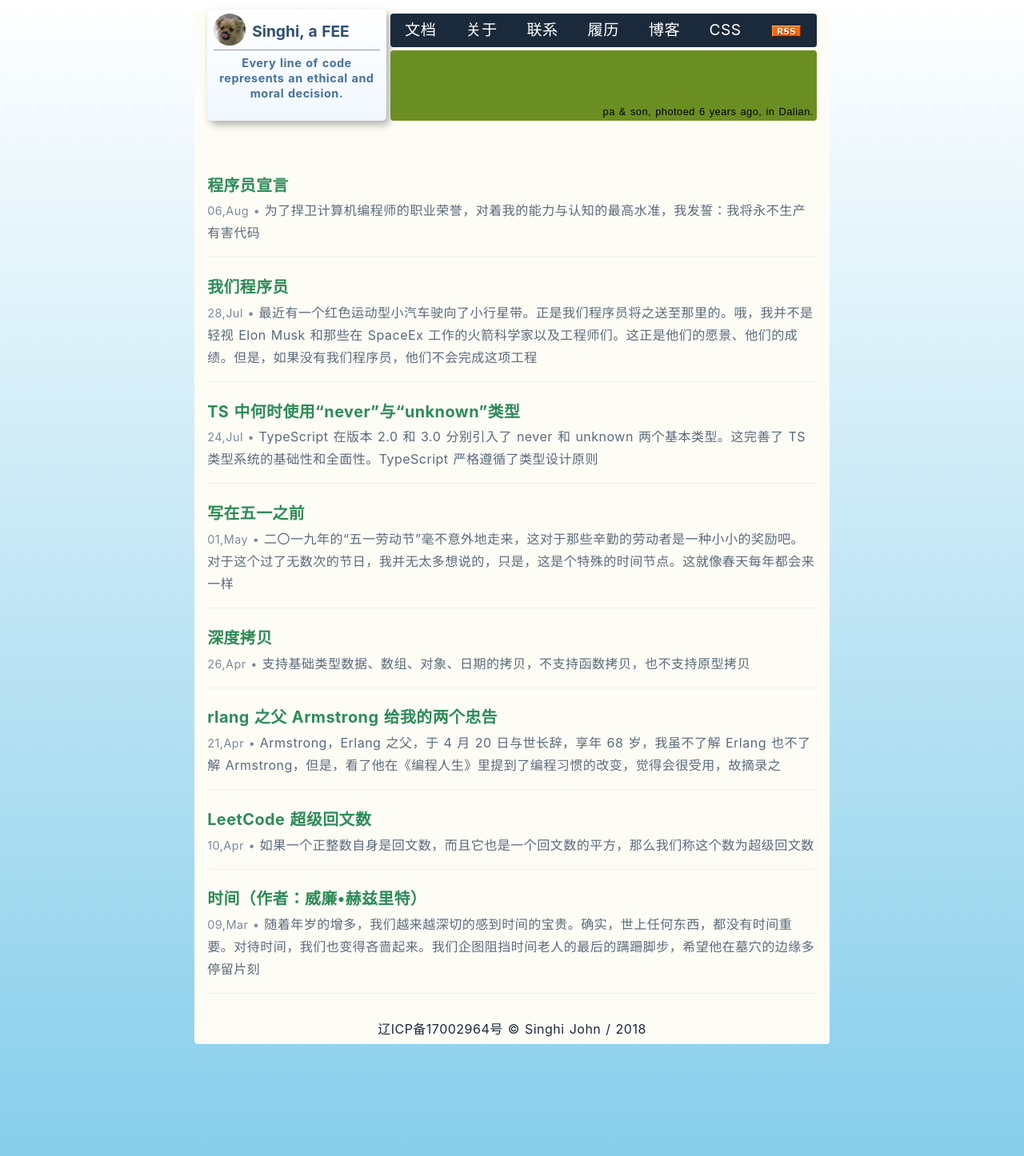
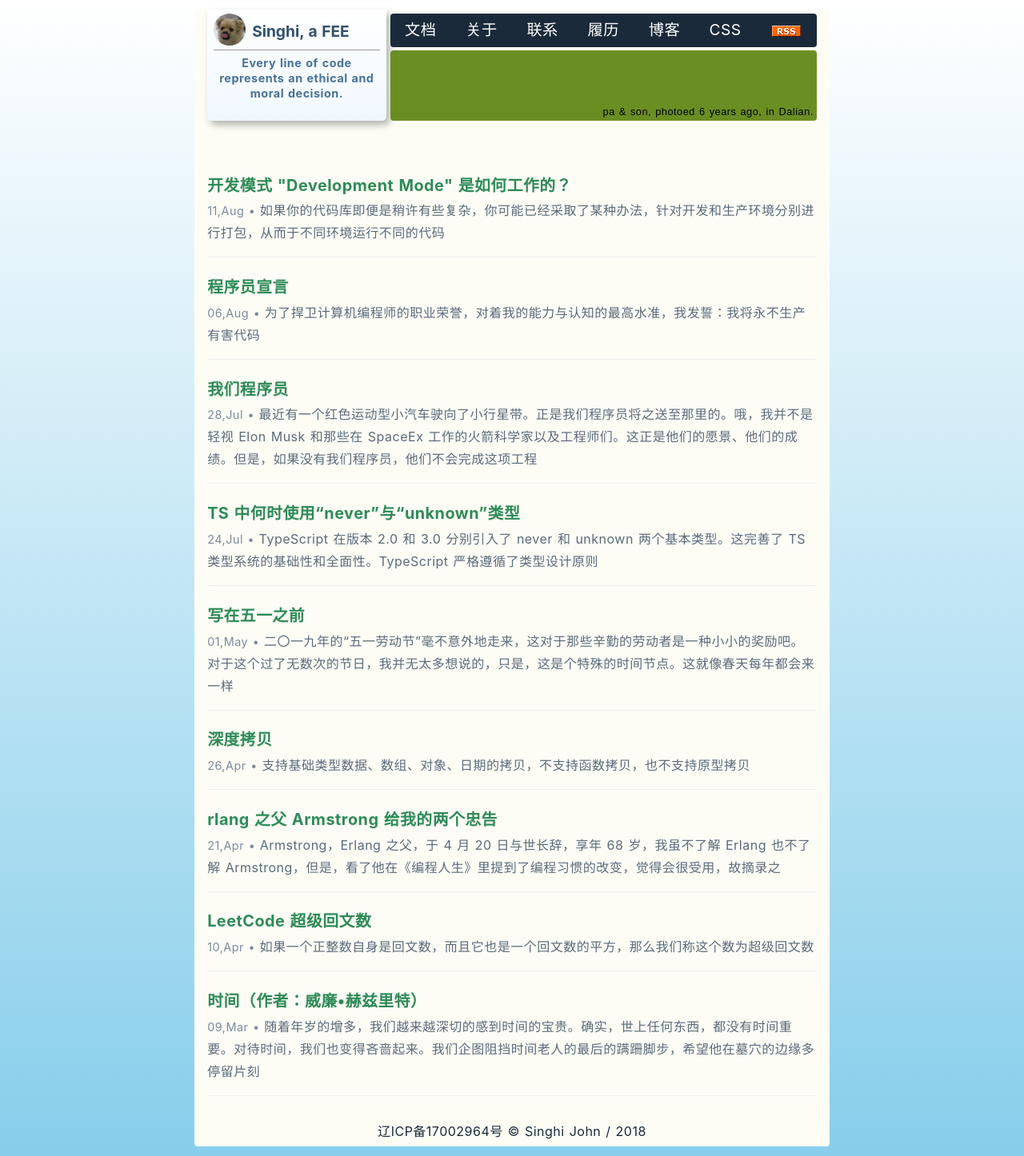
Before and after one commit to zxh19890103/singhi.io, a Jekyll site: the page built from index.md, in a window 1280 px wide. Shown: the whole page at 80% size. Built offline with Jekyll 4.4.1, drawn with Linux system fonts in a browser that asks for light colours; a style sheet for code colours, icons or effects is not loaded; some of the changed lines change nothing that is shown.

Commit message:
post: how dev mode works

````diff
--- /dev/null
+++ b/_posts/2019-08-11-how-does-the-development-mode-work.md
@@ -0,0 +1,228 @@
+---
+layout: post
+title: 开发模式 "Development Mode" 是如何工作的？
+short: 如果你的代码库即便是稍许有些复杂，你可能已经采取了某种办法，针对开发和生产环境分别进行打包，从而于不同环境运行不同的代码
+src: https://overreacted.io/how-does-the-development-mode-work/
+tags:
+  - Development Mode
+---
+
+如果你的代码库即便是稍许有些复杂，你可能已经采取了某种办法，针对开发和生产环境分别进行打包，从而于不同环境运行不同的代码。
+
+针对开发和生产模式分别打包并运行不同的代码，这样的做法很有用。在开发模式下，React 包含了很多以帮助你发现潜在 bug 的警告 （warnings）。然而，用于检查这些错误的那部分代码往往会增加程序包的体积、拖慢应用运行速度。
+
+在开发模式下这个“缓慢”尚可接受。实际上，在开发阶段使程序运行慢一些还或许有一点好处，那就是，它部分地中和了开发机（往往很快）与多数用户机（较慢）的性能差异。
+
+而在生产模式，我们则不愿意付出这个性能代价。因此，我们在生产模式下忽略掉这些检查。这是怎么实现的呢？让我们来看看。
+
+---
+
+如何使开发模式下运行的代码异乎生产环境，确切的方式取决于你的脚本构建管道（build pipeline）（以及你是否设有这样的构建管道）。在 Facebook 它看起来像这样：
+
+```js
+if (__DEV__) {
+  doSomethingDev();
+} else {
+  doSomethingProd();
+}
+```
+
+这里，`__DEV__` 不是一个真实的变量。它是一个常量， 在各个模块（modules）穿连到一起后被替换。结果就是如下面这样：
+
+```js
+// In development:
+if (true) {
+  doSomethingDev(); // 👈
+} else {
+  doSomethingProd();
+}
+
+// In production:
+if (false) {
+  doSomethingDev();
+} else {
+  doSomethingProd(); // 👈
+}
+```
+
+在生产模式下，你应该也使用压缩工具（例如：[terser](https://github.com/terser-js/terser)）对代码进行处理。多数的 JavaScript 压缩工具部分地实现了[死码消除（dead code elimination）](https://en.wikipedia.org/wiki/Dead_code_elimination)，比如，去掉 if (false) 条件分支。因此在生产模式下，你应该只能看到：
+
+```js
+// In production (after minification):
+doSomethingProd();
+```
+
+*（注意，以主流压缩工具来看，死码消除（dead code elimination）的效果很不尽人意，这是另一个话题）*
+
+然而，如果你使用当下流行的 webpack 打包工具，可能就未使用 `__DEV__` 这个魔术常量（magic constant），这时你可以遵循另一些套路。例如，通常可表达相同意思的方式像是这样：
+
+```js
+if (process.env.NODE_ENV !== 'production') {
+  doSomethingDev();
+} else {
+  doSomethingProd();
+}
+```
+
+这正是 React 和 Vue 前端库被打包的时候所采用的表达方式。（它分别提供 development 和 production 两个单文件构建版本，分别为 .js 和 .min.js）
+
+这个惯常的做法源自 Node.js。在 Node.js 中，有一个全局变量 process ，它在属性 process.env 对象中暴露了系统的环境变量。然而，当你注意在前端代码中观察这种用法，会发现并没有真正引入 process 这个变量。🤯
+
+实际上，在构建的时候，process.env.NODE_ENV 这整个表达式会被一个文本替换，就像神奇的 `__DEV__` 变量一样：
+
+```js
+// In development:
+if ('development' !== 'production') { // true
+  doSomethingDev(); // 👈
+} else {
+  doSomethingProd();
+}
+
+// In production:
+if ('production' !== 'production') { // false
+  doSomethingDev();
+} else {
+  doSomethingProd(); // 👈
+}
+```
+
+由于这整个表达式是一个常量（'production' !== 'production' 一定是 false），代码压缩工具也会移除条件的否定分支。
+
+```js
+// In production (after minification):
+doSomethingProd();
+```
+
+有意思的做法啊！
+
+---
+
+注意，对于复杂的表达式，这种的方式将不会奏效：
+
+```js
+let mode = 'production';
+if (mode !== 'production') {
+  // 🔴 not guaranteed to be eliminated
+}
+```
+
+JavaScript 因为是动态语言，静态分析工具不会那么智能。当它看到是变量 mode ，而不是一个静态的表达式，比如 false 的或者 'production' !== 'production'，它通常无视之。
+
+类似，JavaScript 中的死码消除对于使用 import 而产生的跨模块边界的情形，不会很好地起作用：
+
+```js
+// 🔴 not guaranteed to be eliminated
+import {someFunc} from 'some-module';
+
+if (false) {
+  someFunc();
+}
+```
+
+因此，你需要编写一些具体的代码，以使条件是绝对静态的表达，并且确保条件下的全部代码是你想消除的。
+
+---
+
+为此，你的打包工具需要对 process.env.NODE_ENV 进行替换，并且需要明确你要在哪种模式下将其构建到项目中。
+
+几年之前，人们往往忘记配置环境。你可能经常看到一些处于开发模式下的项目被部署到生产环境上。
+
+这非常糟糕，因为，它会让网站加载和运行得更慢。
+
+在过去的两年，这种状况得到极大改善。例如，webpack 添加了一个方便的 mode 选项，以替代之前对 process.env.NODE_ENV 的手动配置。 React DevTools 现在也会在开发模式下将图标显示为红色，以使更加显眼、甚至用于做相关报告。
+
+{% include img.html src="https://overreacted.io/static/ca1c0db064f73cc5c8e21ad605eaba26/d9514/devmode.png" title="Development mode warning in React DevTools" %}
+
+```sh
+Development mode warning in React DevTools
+```
+
+直接使用像 Create React App、Next/Nuxt、Vue CLI、Gatsby 等等工具来初始化项目的话，开发与生产构建分别交由两个命令执行（例如：npm start 和 npm run build），这使得用户对此两种模式更加不易混淆。尤其，只能生产构建才能部署，因此开发者不会再犯错误。
+
+总有声音认为 production 模式应该是默认模式，而 development 模式则应为可配置项。个人来说，我不认为这个观点有任何说服力。从 development 模式下的 warnings 中获益的，往往是那些使用xx库的新手。他们不知道需要将环境切换到开发模式，这将导致那些 warnings 能检测到的大量潜在的 bug 被遗漏。
+
+是的，性能问题很糟糕。但是将问题重重的使用体验抛给终端用户同样糟糕。例如，[React key warning](https://reactjs.org/docs/lists-and-keys.html#keys) 帮助我们避免掉一些 bug，比如：将消息发送给错误的人或者购买到错误的产品。关闭这个 warning 对你和你的用户都存在极大的风险。倘若它默认为关闭的状态，那么当你开启它的时候，已经积攒了大量的 warnings 以待清理！因此大多数人会将其切换为开启状态。这也就是为什么此种检测当从最初即被开启，而非日后为之！
+
+最后，即使开发模式下的 warnings 为可选配置，且开发者知道在开发时需要早早地开启它们，我们还是会回到最初的那个问题。有些人将会把开发模式下的版本部署到生产环境。
+
+我们又回到了 square one.
+
+我个人比较信赖那些可根据所处阶段是调试或部署，来显示和使用正确模式的工具。几十年来，除 web 浏览器之外的其它环境（移动、PC或者服务器）都有各自的方式加载和区分开发（development）和生产（production）的构建。
+
+或许，是时候为 JavaScript 运行环境提供一个首要配置项，来区分 development 和 production 模式，而不是各个库采用和依赖一些临时规范。
+
+---
+
+对于思想的论述就到此！
+
+让我们来看看这段代码：
+
+```js
+if (process.env.NODE_ENV !== 'production') {
+  doSomethingDev();
+} else {
+  doSomethingProd();
+}
+```
+
+你可能会疑惑，如果在前端代码中不存在 process 这个对象，为什么像 React 和 Vue 这样的库在 npm 构建的时候需要依赖它呢？
+
+*（再次澄清一下：你在浏览器中使用 `<script>` 加载的 React 和 Vue 的构建包并不依赖这个。但是，你必须自己来选择是使用 development 模式下的构建包 .js 还是 production 模式下的构建包 .min.js。下边的内容旨在探讨使用打包工具（webpack、rollup），基于 ES6 的 import 模块加载规范，加载 React 或 Vue 库时的情况。）*
+
+就像编程中的众多问题，这个规范（convention）的形成有历史原因。我们都在使用这个，只是因为现在很多工具在遵循它。如果换作其它的方式，则其代价不小且无所益处。
+
+那么这背后的历史如何呢？
+
+在 import 和 export 语法得以标准化之前的数年，已经存在了很多完整的方式来表达模块之间的关系。Node.js 极大推广了 require() 和 module.exports，这就是 [CommonJS](https://en.wikipedia.org/wiki/CommonJS) 规范。
+
+最初，往 npm 仓库发布的代码仅提供给 Node.js 来使用。[Express](https://expressjs.com/)（至今仍是？）曾是最为流行的基于 NodeJs 的服务端框架，它使用了 [NODE_ENV](https://expressjs.com/en/advanced/best-practice-performance.html#set-node_env-to-production) 环境变量来开启 production 模式。其它一些 npm 包也采取了同样的规范。
+
+早期的 JavaScript 打包工具，像 browserify ，想将 npm 仓库中的代码应用到前端项目中。（是的，[那之前](https://blog.npmjs.org/post/101775448305/npm-and-front-end-packaging)，没有人将 npm 包用于前端开发！你能想象吗？）因此，他们把 NodeJs 生态下的这个规范扩展到了前端。
+
+原先的 “envify” 代码变换（transform）[发布于2013年](https://github.com/hughsk/envify/commit/ae8aa26b759cd2115eccbed96f70e7bbdceded97)。React 在那个时候做了开源，且 npm 搭配 browserify 看起来是最优秀的前端（基于 CommonJS 加载规范）打包解决方案。
+
+React 从一开始就提供了 npm 构建（另加独立文件构建，`<script>` 标签访问）。随着 React 日益流行，借 CommonJs 规范进行 JavaScript 模块化的实践和使用 npm 发布前端代码亦得以风行。
+
+React 在 production 模式下，需要移除仅用于 development 阶段时的那部分代码。Browserify 已经提供解决此类问题的方案，因此 React 也采用了使用 process.env.NODE_ENV 作为环境变量的打包（npm）规范。往后，很多其它的工具和库，包括 webpack 和 VUE，都是如此。
+
+截止 2019 年，browserify 已经失去了一些关注度。然而，构建阶段替换 process.env.NODE_ENV 以 'development' 或 'production'，作为一个规范流行了起来。
+
+*（有一个有趣的问题，最终对于作为民主式的、而非仅仅专权式的 ES 模块规范的采纳，如何改变当时的常规局面的。在 Twitter 上赐教？）*
+
+---
+
+有件事可能依然在困扰你。为什么 React 在 GitHub 上的源代码中，你可看到 `__DEV__` 用于魔术变量。但是在 npm 仓库中 React 使用的是 process.env.NODE_ENV。这如何可能？
+
+以往，我们曾在源码中使用 `__DEV__` 来适应 Facebook 的源码（内部的规范）。很长一段时间，React 直接被拷贝到 Facebook 的代码库中，因此，它需要维持一致的规则。对于 npm 代码库，我们在构建发布之前，会将 `__DEV__` 检查替换为 process.env.NODE_ENV !== 'production' 文本表达。
+
+这偶尔会是个问题。这种依赖 Node.js 包规范的代码形式在 npm 上能正常工作，但破坏了 Facebook 的规则，或者反过来说也是。
+
+React 16 以来，我们改变了这种方式。我们为每一种环境构建文件包（包括支持 `<script>` 标签引入、npm 和 Facebook 的内部代码规范）。因此，甚至 npm 仓库上的 CommonJs 代码也会提前为 development 和 production 模式分别编译独立文件。
+
+这也就是说，当 React 源代码里说 if (`__DEV__`)，我们实际上生成了两个文件。其中一个已经被预编译为 `__DEV__` = true，另外一个，则被预编译为 `__DEV__` = false。在入口点判断需要输出哪个文件包。
+
+[例如](https://unpkg.com/browse/react@16.8.6/index.js)：
+
+```js
+if (process.env.NODE_ENV === 'production') {
+  module.exports = require('./cjs/react.production.min.js');
+} else {
+  module.exports = require('./cjs/react.development.js');
+}
+```
+
+也就只能在这里，你的打包工具将 ‘development’ 或 ‘production’ 以字符串形式插入到代码中做环境判断的地方，继而，代码压缩工具抛开 development-only 的那些依赖（require）。
+
+react.production.min.js 和 react.development.js 二者都不会再有基于 process.env.NODE_ENV 的环境检查了。这非常棒，因为在 Node.js 环境中运行的时候，访问 process.env 会导致系统变慢。提前为两种模式编译好文件包，也能让我们更加一致地来优化文件大小，而不用考虑使用何种打包和压缩工具。
+
+这就是它的工作原理！
+
+---
+
+我希望，能有一个更加首选的方式来代替对于规范的依赖，也就是我们现在遵循的这个规范。如果模式（modes）在所有的 JavaScript 环境中都是首等概念，那将会非常不错，尤其，如果浏览器能够在非 development 模式下为我们识别出那些运行于 development 模式的代码，那就更好了。
+
+另一方面，一个项目中提到的规范竟然能传播到整个生态，这十足神奇！在 2010 年，EXPRESS_ENV [改成了 NODE_DEV](https://github.com/expressjs/express/commit/03b56d8140dc5c2b574d410bfeb63517a0430451)，继而于 2013 年扩展到前端领域。也许，这个解决方案并不完美，但是，对于每个项目来说，使用它的成本一定比叫每个人搞一套自己的要低！ 这是一节关于 “自上而下推行” 和 “自下而上采纳”的课程，可谓价值十足。对于这种生态活力的把握，使得我们察觉到将来终会被广泛采纳的那些标准是什么、不是什么，这在标准化道路上可助我们避免走一些弯路。
+
+区分 development 和 production 模式是一种非常重要的技术。我建议在你的开发库、应用的时候使用这样的技术，以进行那些于生产环境不值而在开发环境却非常值得（通常非常重要、必要）的环境检测。
+
+至于一些强大的特性，你可能某种程度上错用了它们。这将是下一篇的话题！
--- a/_sass/zero.scss
+++ b/_sass/zero.scss
@@ -481,6 +481,9 @@ footer {
 			padding-left: 0.6rem;
 			border-left: 0.4rem solid lighten($themeColor, 50);
 		}
+		p > em {
+			color: cadetblue;
+		}
 	}
 	&__tags {
 		a {
--- a/_sass/zero/_github.scss
+++ b/_sass/zero/_github.scss
@@ -80,4 +80,5 @@ code.highlighter-rouge {
   padding: 0 4px;
   background-color: #EEE;
   font-size: 1rem;
+  font-family: inherit;
 }
````
